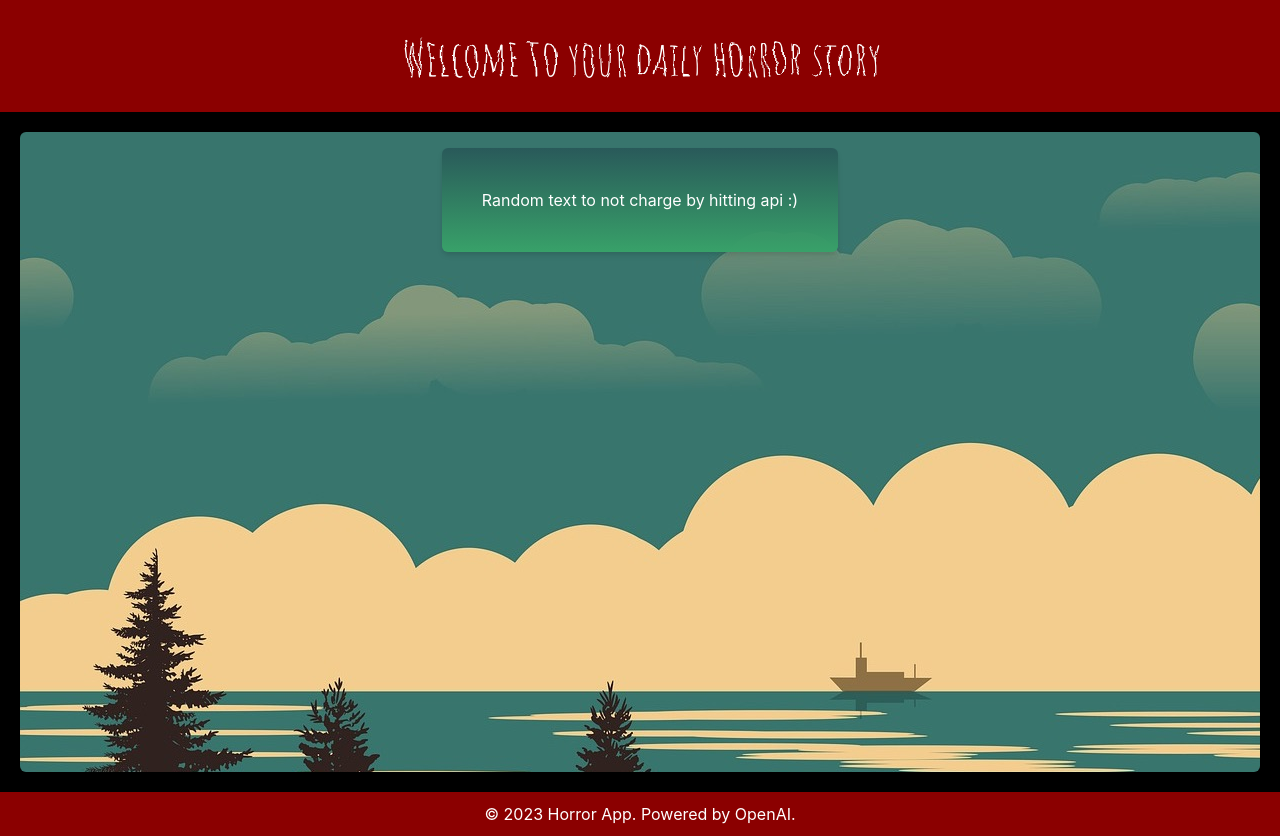
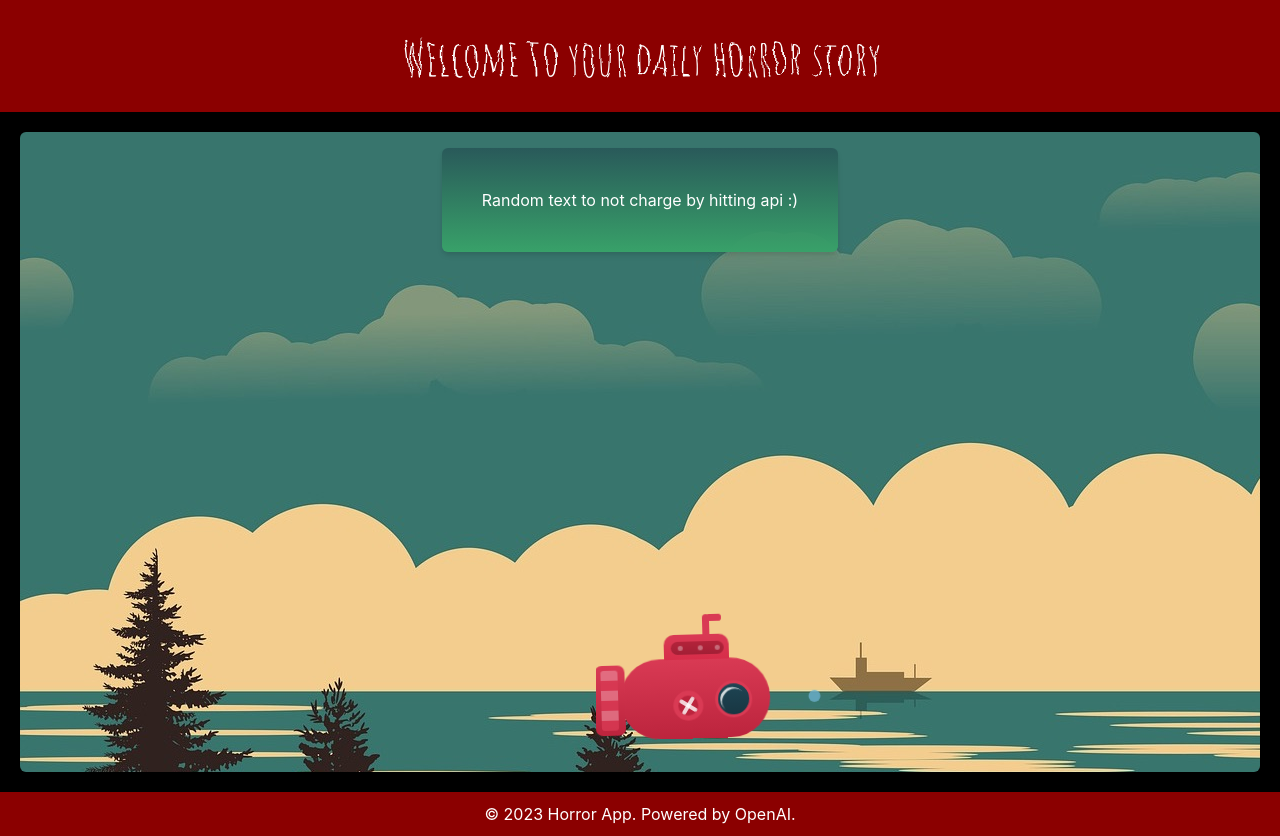
Before and after one commit to mproistak/story-teller, a Next.js app: page / in a window 1280 px wide. Built offline with nearby package versions, Linux system fonts and the light colour scheme.

Commit message:
Added submarine animation

```diff
--- /dev/null
+++ b/src/components/Submarine.tsx
@@ -0,0 +1,23 @@
+const Submarine = () => {
+  return (
+    <div className="sea">
+      <div className="bubble"></div>
+      <div className="submarine-wrapper">
+        <div className="submarine-body">
+          <div className="window"></div>
+          <div className="engine"></div>
+          <div className="light"></div>
+        </div>
+        <div className="helix"></div>
+        <div className="hat">
+          <div className="leds-wrapper">
+            <div className="periscope"></div>
+            <div className="leds"></div>
+          </div>
+        </div>
+      </div>
+    </div>
+  );
+};
+
+export default Submarine;
--- /dev/null
+++ b/src/components/index.ts
@@ -0,0 +1,4 @@
+export { default as Footer } from './Footer';
+export { default as Header } from './Header';
+export { default as Story } from './Story';
+export { default as Submarine } from './Submarine';
--- a/src/pages/_app.tsx
+++ b/src/pages/_app.tsx
@@ -6,6 +6,7 @@ import Layout from '../layout/Layout';
 import theme from '../theme';
 import '../styles/globals.css';
 import '../styles/index.scss';
+import '../styles/submarine.scss';
 
 function MyApp({ Component, pageProps }: AppProps) {
   const router = useRouter();
--- a/src/pages/index.tsx
+++ b/src/pages/index.tsx
@@ -1,6 +1,4 @@
-import Footer from '../components/Footer';
-import Header from '../components/Header';
-import Story from '../components/Story';
+import { Footer, Header, Story, Submarine } from '../components';
 import { generateStory } from '../lib/utils';
 
 export type StoryProps = {
@@ -13,6 +11,7 @@ const HorrorPage = ({ story }: StoryProps) => {
       <Header />
       <main className="horror-content">
         <Story story={story} />
+        <Submarine />
       </main>
       <Footer />
     </div>
--- /dev/null
+++ b/src/styles/submarine.scss
@@ -0,0 +1,298 @@
+$color1: #306d85;
+$color2: #d93a54;
+
+.sea {
+  margin: 40px auto 0 auto;
+  overflow: hidden;
+  position: absolute;
+  max-height: 200px;
+  bottom: 8%;
+  right: 30%;
+  .bubble {
+    position: absolute;
+    width: 7px;
+    height: 7px;
+    border-radius: 50%;
+    background-color: lighten($color1, 25%);
+    opacity: 0.9;
+    animation: bubble1-h-movement 1s ease-in infinite,
+      bubble1-v-movement 300ms ease-in-out infinite alternate,
+      bubble-scale-movement 300ms ease-in-out infinite alternate;
+
+    &:after {
+      position: absolute;
+      content: '';
+      width: 7px;
+      height: 7px;
+      border-radius: 50%;
+      background-color: lighten($color1, 25%);
+      opacity: 0.9;
+    }
+    &:after {
+      top: -20;
+      left: 100px;
+      width: 9px;
+      height: 9px;
+    }
+  }
+  .submarine-wrapper {
+    height: 300px;
+    width: 300px;
+    padding: 30px 50px 30px 150px;
+    margin: 0 auto 0 auto;
+    animation: diving 3s ease-in-out infinite,
+      diving-rotate 3s ease-in-out infinite;
+
+    .submarine-body {
+      width: 150px;
+      height: 80px;
+      position: absolute;
+      margin-top: 50px;
+      left: 25px;
+      background-color: $color2;
+      border-radius: 40px;
+      background: linear-gradient($color2, darken($color2, 10%));
+
+      .window {
+        width: 37px;
+        height: 37px;
+        position: absolute;
+        margin-top: 23px;
+        right: 18px;
+        background: linear-gradient(darken($color1, 13%), darken($color1, 18%));
+        border-radius: 50%;
+        border: 3px solid $color2;
+
+        &:after {
+          content: '';
+          position: absolute;
+          margin-top: 3px;
+          right: 3px;
+          width: 25px;
+          height: 25px;
+          border-radius: 50%;
+          background-color: transparent;
+          opacity: 0.8;
+          border-top: 3px solid white;
+          transform: rotate(-45deg);
+        }
+      }
+
+      .engine {
+        width: 30px;
+        height: 30px;
+        position: absolute;
+        margin-top: 32px;
+        left: 53px;
+        background-color: darken($color2, 10%);
+        border-radius: 50%;
+        border: 5px solid $color2;
+
+        &:after,
+        &:before {
+          position: absolute;
+          content: '';
+          border-radius: 2px;
+          background-color: white;
+          animation: spin 900ms linear infinite;
+          opacity: 0.8;
+        }
+        &:after {
+          top: 8px;
+          width: 20px;
+          height: 4px;
+          right: 0px;
+        }
+        &:before {
+          left: 8px;
+          width: 4px;
+          height: 20px;
+        }
+      }
+    }
+
+    .helix {
+      width: 30px;
+      height: 70px;
+      position: absolute;
+      margin-top: 55px;
+      left: 0;
+      background-color: $color2;
+      border-radius: 7px;
+      background: linear-gradient($color2, darken($color2, 10%));
+
+      &:after {
+        content: '';
+        position: absolute;
+        margin-top: 5px;
+        margin-left: 0px;
+        width: 17px;
+        height: 60px;
+        left: 6px;
+        border-radius: 3px;
+        background-color: transparent;
+        opacity: 0.8;
+        background: linear-gradient(
+          to bottom,
+          $color2,
+          $color2 50%,
+          lighten($color2, 15%) 50%,
+          lighten($color2, 15%)
+        );
+        background-size: 100% 20px;
+        animation: helix-movement 110ms linear infinite;
+      }
+    }
+
+    .hat {
+      width: 65px;
+      height: 25px;
+      position: absolute;
+      margin-top: 26px;
+      left: 70px;
+      background-color: $color2;
+      border-radius: 10px 10px 0 0;
+      background: linear-gradient($color2, darken($color2, 3%));
+
+      .periscope {
+        position: absolute;
+        width: 7px;
+        height: 20px;
+        background-color: $color2;
+        margin-top: -27px;
+        margin-left: 32px;
+        border-radius: 5px 5px 0 0;
+
+        &:after,
+        &:before {
+          content: '';
+          position: absolute;
+          width: 15px;
+          height: 7px;
+          border-radius: 5px;
+          background-color: $color2;
+        }
+      }
+
+      .leds-wrapper {
+        width: 53px;
+        height: 13px;
+        position: relative;
+        top: 7px;
+        left: 7px;
+        background-color: $color2;
+        border-radius: 10px;
+        background: linear-gradient(darken($color2, 12%), darken($color2, 16%));
+
+        .leds {
+          position: absolute;
+          margin-top: 4px;
+          margin-left: 7px;
+          width: 5px;
+          height: 5px;
+          border-radius: 50%;
+          background-color: white;
+          animation: leds-off 500ms linear infinite;
+
+          &:after,
+          &:before {
+            content: '';
+            position: absolute;
+            width: 5px;
+            height: 5px;
+            border-radius: 50%;
+            background-color: white;
+          }
+          &:after {
+            margin-top: 0px;
+            margin-left: 17px;
+          }
+          &:before {
+            margin-top: 0px;
+            margin-left: 34px;
+          }
+        }
+      }
+    }
+  }
+}
+
+@keyframes spin {
+  100% {
+    transform: rotate(360deg);
+  }
+}
+
+@keyframes leds-off {
+  100% {
+    opacity: 0.3;
+  }
+}
+
+@keyframes helix-movement {
+  100% {
+    background: linear-gradient(
+      to bottom,
+      lighten($color2, 15%) 50%,
+      lighten($color2, 15%),
+      $color2,
+      $color2 50%
+    );
+    background-size: 100% 20px;
+  }
+}
+
+@keyframes diving {
+  0% {
+    margin-top: 5px;
+  }
+  50% {
+    margin-top: 15px;
+  }
+
+  100% {
+    margin-top: 5px;
+  }
+}
+
+@keyframes diving-rotate {
+  0% {
+    transform: rotate(0deg);
+  }
+  50% {
+    transform: rotate(3deg);
+  }
+  75% {
+    transform: rotate(-2deg);
+  }
+  100% {
+    transform: rotate(0deg);
+  }
+}
+
+@keyframes bubble1-h-movement {
+  0% {
+    margin-left: 80%;
+  }
+  100% {
+    margin-left: -100%;
+  }
+}
+
+@keyframes bubble1-v-movement {
+  0% {
+    margin-top: 115px;
+  }
+  100% {
+    margin-top: 160px;
+  }
+}
+
+@keyframes bubble-scale-movement {
+  0% {
+    transform: scale(1.4);
+  }
+  100% {
+    transform: scale(0.9);
+  }
+}
```
